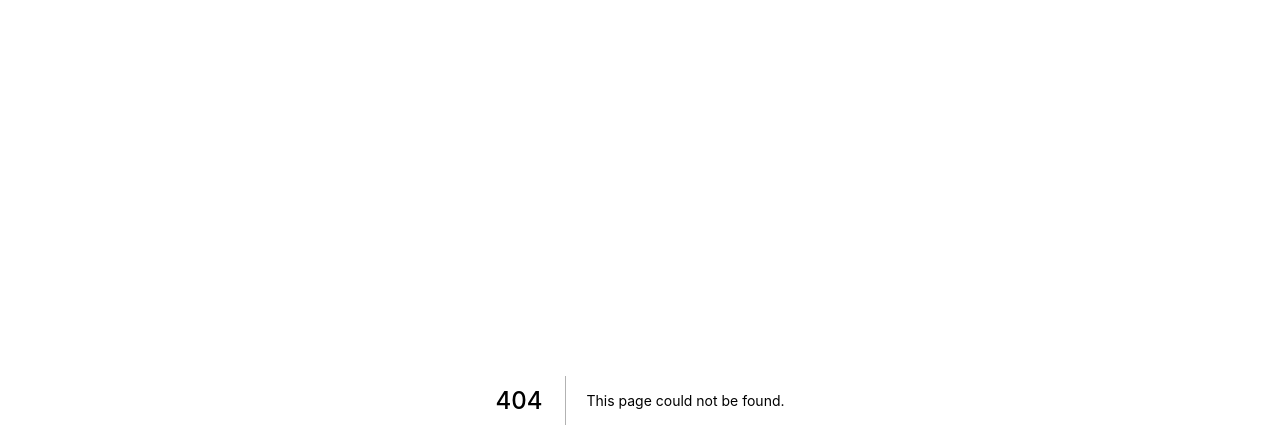
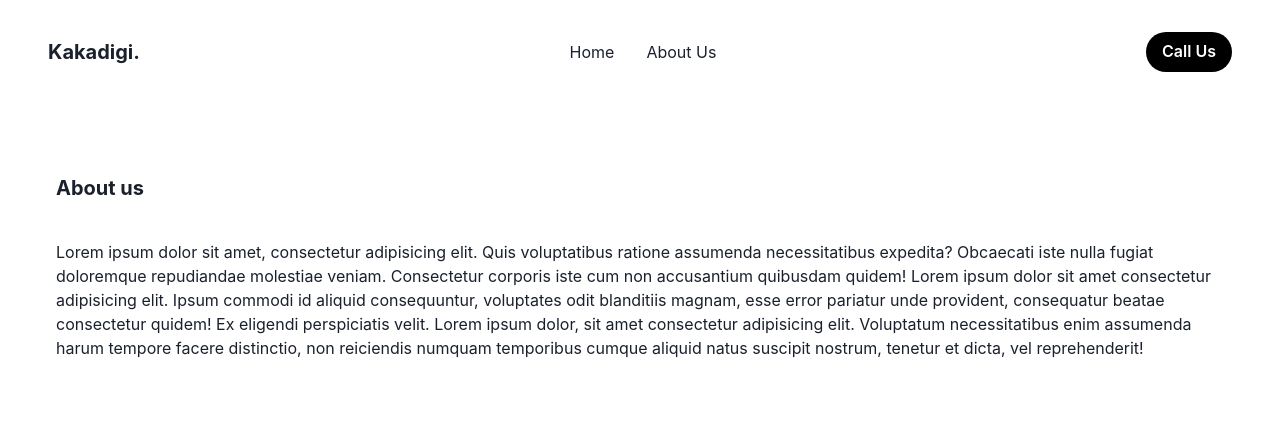
Before and after one commit to kakadigi/kakadigi.github.io, a Next.js app: page /about-us in a window 1280 px wide. Before the commit this address had no page. Shown: the top 448 px of the page. Built offline with nearby package versions, Linux system fonts and the light colour scheme.

Commit message:
(#1) Create navbar components and add heading

```diff
--- /dev/null
+++ b/components/MenuBar.jsx
@@ -0,0 +1,33 @@
+import Link from "next/link";
+import { Stack, Text } from "@chakra-ui/react";
+import { Link as ChakraLink } from "@chakra-ui/react";
+
+const MenuItem = ({ children, to = "/", ...props }) => {
+  return (
+    <Link href={to}>
+      <ChakraLink>
+        <Text display="block" {...props}>
+          {children}
+        </Text>
+      </ChakraLink>
+    </Link>
+  );
+};
+
+const MenuBar = ({ children }) => {
+  return (
+    <Stack
+      spacing={8}
+      align="center"
+      justify={["center", "space-between", "flex-end", "flex-end"]}
+      direction={["column", "row", "row", "row"]}
+      pt={[4, 4, 0, 0]}
+    >
+      {children}
+    </Stack>
+  );
+};
+
+MenuBar.Item = MenuItem;
+
+export default MenuBar;
--- /dev/null
+++ b/components/Navbar.jsx
@@ -0,0 +1,33 @@
+import { Flex, Heading, Image } from "@chakra-ui/react";
+import MenuBar from "./MenuBar";
+
+const Brand = ({ image, text, size, ...props }) =>
+  image ? (
+    <Image w="full" alt={text || "Brand website"} {...props} />
+  ) : (
+    <Heading size={size || "md"} {...props}>
+      {text || process.env.NEXT_PUBLIC_APP_NAME}
+    </Heading>
+  );
+
+const NavBar = ({ children, ...props }) => {
+  return (
+    <Flex
+      as="nav"
+      align="center"
+      justify="space-between"
+      wrap="wrap"
+      w="full"
+      mb={8}
+      p={8}
+      {...props}
+    >
+      {children}
+    </Flex>
+  );
+};
+
+NavBar.Brand = Brand;
+NavBar.Menu = MenuBar;
+
+export default NavBar;
--- a/components/layouts/Header.jsx
+++ b/components/layouts/Header.jsx
@@ -1,20 +1,26 @@
 import Head from "next/head";
 
-const Header = ({
-  title,
-  description
-}) => {
+const Header = ({ title, description, children }) => {
   return (
     <>
       <Head>
-        <title>{title ? `${process.env.NEXT_PUBLIC_APP_NAME} | ${title}` : process.env.NEXT_PUBLIC_APP_NAME || 'Karya Kami Digital'}</title>
+        <title>
+          {title
+            ? `${process.env.NEXT_PUBLIC_APP_NAME} | ${title}`
+            : process.env.NEXT_PUBLIC_APP_NAME || "Karya Kami Digital"}
+        </title>
         <meta name="viewport" content="initial-scale=1.0, width=device-width" />
-        <meta name="og:title" property="og:title" content={title || 'Karya Kami Digital'} />
-        <meta name="description" content={description || ''} />
+        <meta
+          name="og:title"
+          property="og:title"
+          content={title || "Karya Kami Digital"}
+        />
+        <meta name="description" content={description || ""} />
         <meta name="robots" content="index, follow" />
       </Head>
+      {children || ""}
     </>
   );
-}
+};
 
 export default Header;
--- a/components/layouts/index.js
+++ b/components/layouts/index.js
@@ -1,13 +1,13 @@
 import { Container } from "@chakra-ui/react";
 import Header from "./Header";
 
-const Layout = ({ children }) => {
+const Layout = ({ children, props }) => {
   return (
-    <Container maxW="container.lg">
+    <Container maxW="container.xl" {...props}>
       {children}
     </Container>
   );
-}
+};
 
 Layout.Header = Header;
 
--- a/pages/_app.jsx
+++ b/pages/_app.jsx
@@ -1,10 +1,16 @@
-import { ChakraProvider, extendTheme } from '@chakra-ui/react';
+import { ChakraProvider, extendTheme } from "@chakra-ui/react";
 
 const colors = {
   brand: {
-    900: '#1a365d',
-    800: '#153e75',
-    700: '#2a69ac',
+    900: "#1a365d",
+    800: "#153e75",
+    700: "#2a69ac",
+  },
+  black: "#000000",
+  slate: {
+    900: "#0f172a",
+    800: "#1e293b",
+    700: "#334155",
   },
 };
 
@@ -16,6 +22,6 @@ const MyApp = ({ Component, pageProps }) => {
       <Component {...pageProps} />
     </ChakraProvider>
   );
-}
+};
 
 export default MyApp;
--- /dev/null
+++ b/pages/about-us.jsx
@@ -0,0 +1,43 @@
+import Layout from "@/components/layouts";
+import NavBar from "@/components/Navbar";
+import { Box, Button, Heading, VStack, Text } from "@chakra-ui/react";
+
+const AboutUs = (props) => {
+  return (
+    <Layout>
+      <Layout.Header {...props} />
+      <NavBar>
+        <Box>
+          <NavBar.Brand text="Kakadigi." fontWeight="bold" />
+        </Box>
+        <NavBar.Menu>
+          <NavBar.Menu.Item>Home</NavBar.Menu.Item>
+          <NavBar.Menu.Item to="/about-us">About Us</NavBar.Menu.Item>
+        </NavBar.Menu>
+        <Box alignContent="end">
+          <Button borderRadius={25} color="white" backgroundColor="black">
+            Call Us
+          </Button>
+        </Box>
+      </NavBar>
+      <VStack w="full" h="full" p={10} spacing={10} alignItems="self-start">
+        <Heading size="md">About us</Heading>
+        <Text>
+          Lorem ipsum dolor sit amet, consectetur adipisicing elit. Quis
+          voluptatibus ratione assumenda necessitatibus expedita? Obcaecati iste
+          nulla fugiat doloremque repudiandae molestiae veniam. Consectetur
+          corporis iste cum non accusantium quibusdam quidem! Lorem ipsum dolor
+          sit amet consectetur adipisicing elit. Ipsum commodi id aliquid
+          consequuntur, voluptates odit blanditiis magnam, esse error pariatur
+          unde provident, consequatur beatae consectetur quidem! Ex eligendi
+          perspiciatis velit. Lorem ipsum dolor, sit amet consectetur
+          adipisicing elit. Voluptatum necessitatibus enim assumenda harum
+          tempore facere distinctio, non reiciendis numquam temporibus cumque
+          aliquid natus suscipit nostrum, tenetur et dicta, vel reprehenderit!
+        </Text>
+      </VStack>
+    </Layout>
+  );
+};
+
+export default AboutUs;
```
Also changed, not shown: pages/index.jsx (+31 -6 lines).
